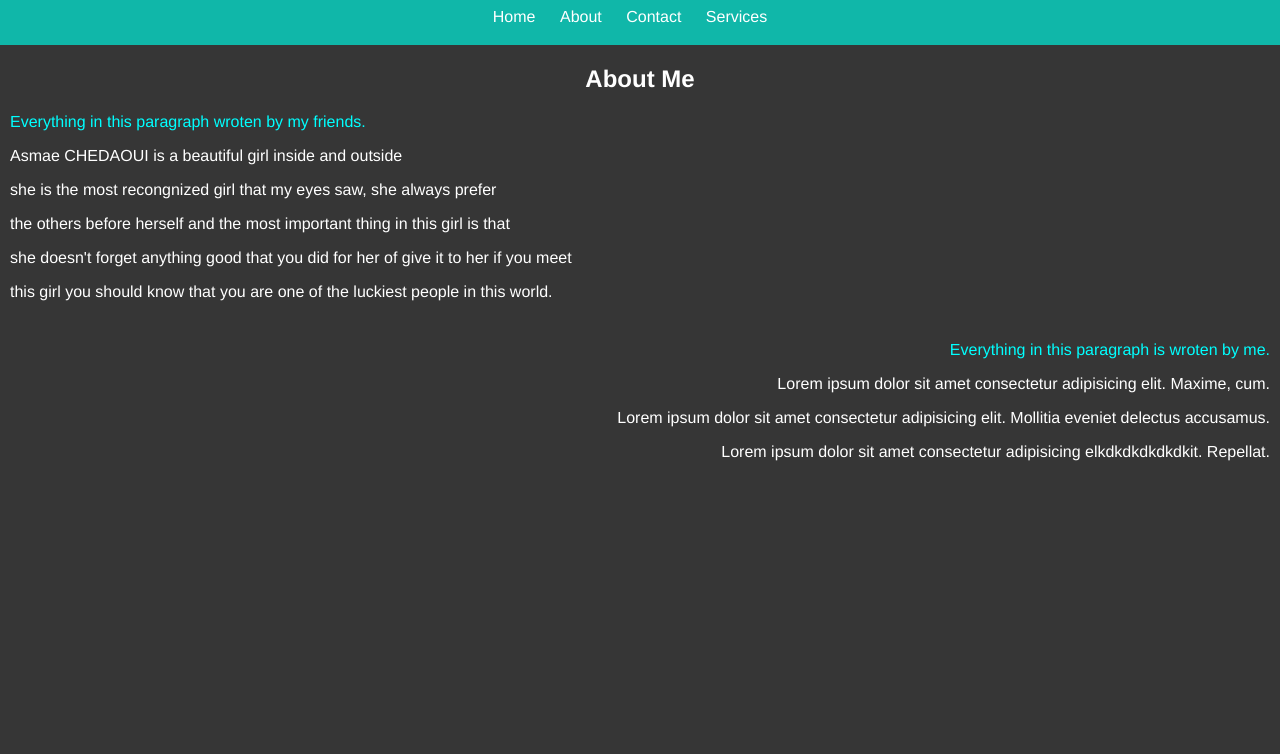
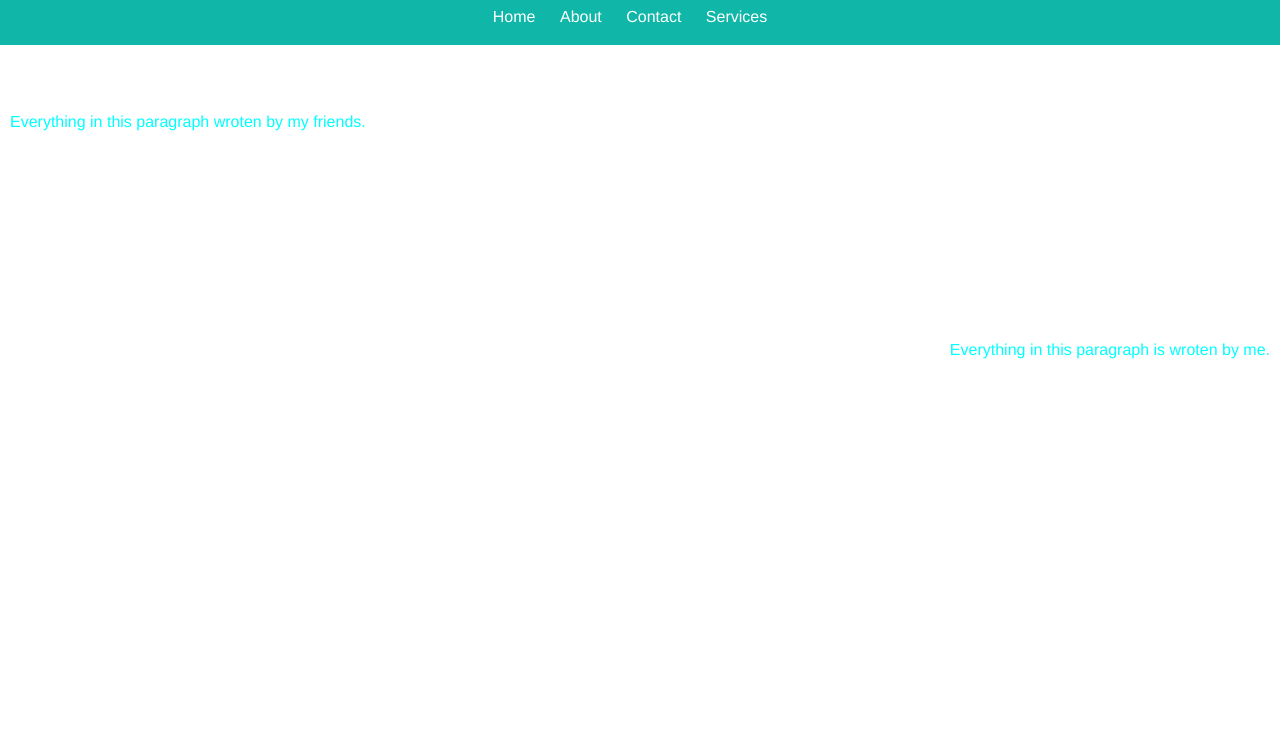
Before and after one commit to AK198K/poftfoli, a plain HTML site: page about.html in a window 1280 px wide. Shown: the part 46-800 px from the top of the page. Drawn offline with Linux system fonts and the light colour scheme.

Commit message:
Update about.html

```diff
--- a/about.html
+++ b/about.html
@@ -9,7 +9,7 @@
                 box-sizing: border-box;
             }
             body{
-                background-color: #363636;
+                background-color: rgb(255,255,255);
                 margin:0px;
                 padding: 0px;
                 text-align: center;
```
